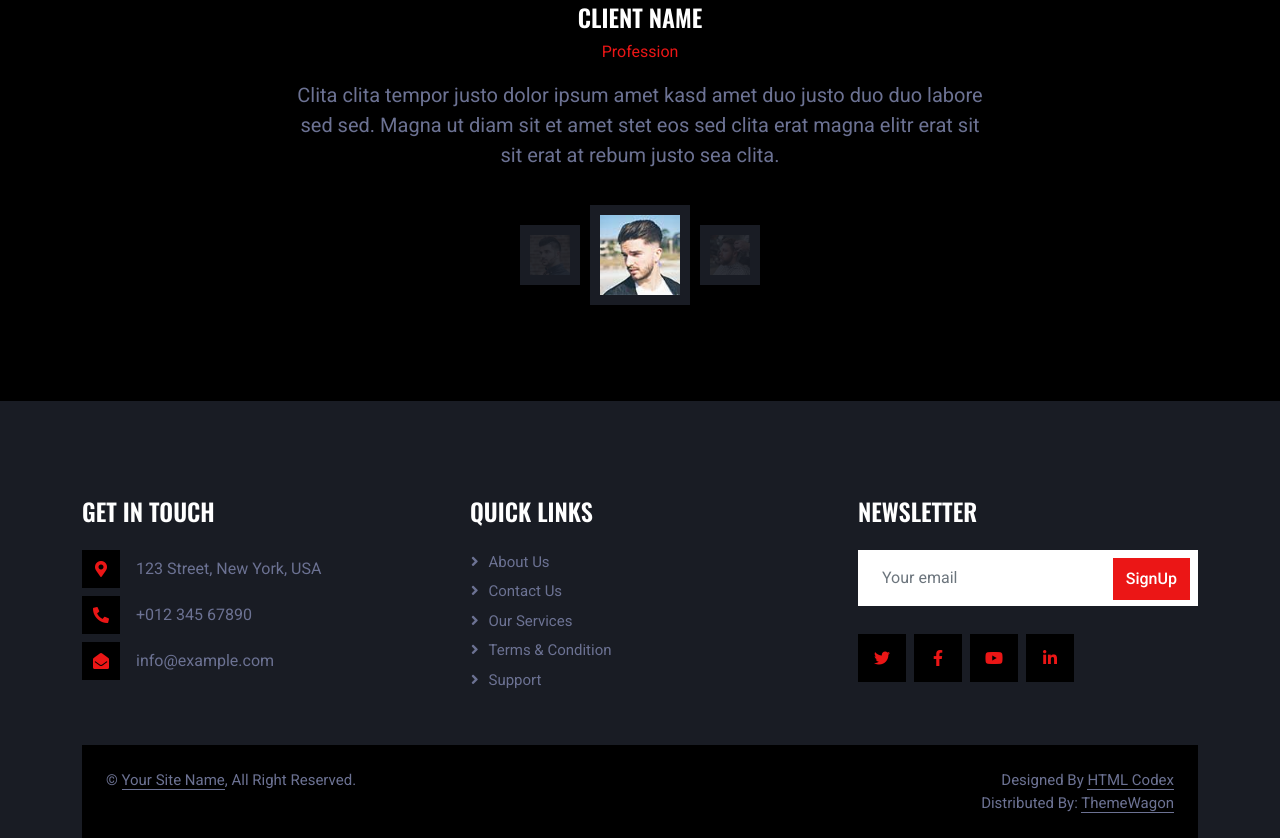
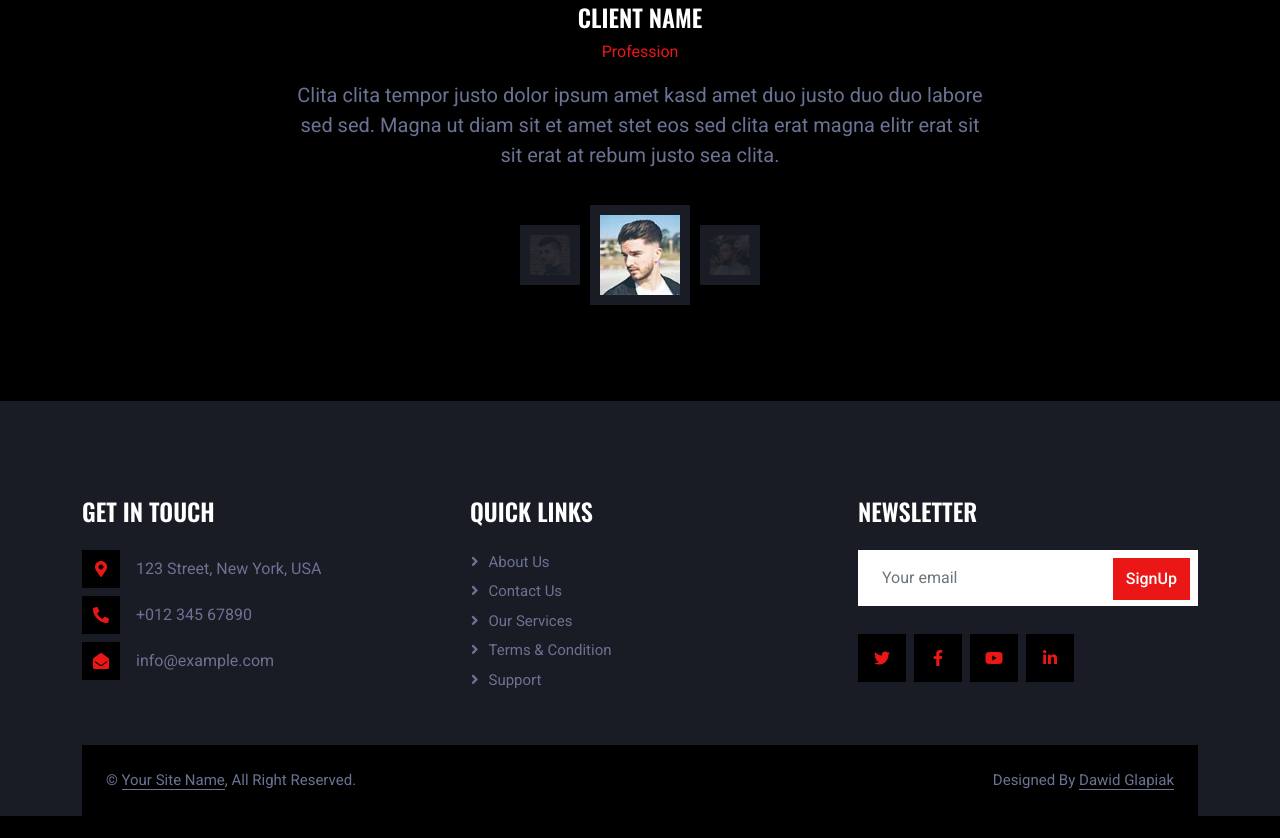
Before and after one commit to dawidglap/barbershop, a plain HTML site: page index.html in a window 1280 px wide. Shown: the part 4380-5218 px from the top of the page. After the commit the page ends 5196 px from the top, so only its background shows below. Drawn offline with nearby package versions, Linux system fonts and the light colour scheme.

Commit message:
example done

```diff
--- a/index.html
+++ b/index.html
@@ -529,9 +529,8 @@
                     </div>
                     <div class="col-md-6 text-center text-md-end">
                         <!--/*** This template is free as long as you keep the footer author’s credit link/attribution link/backlink. If you'd like to use the template without the footer author’s credit link/attribution link/backlink, you can purchase the Credit Removal License from "https://htmlcodex.com/credit-removal". Thank you for your support. ***/-->
-                        Designed By <a class="border-bottom" href="https://htmlcodex.com">HTML Codex</a>
-                        <br>Distributed By: <a class="border-bottom" href="https://themewagon.com"
-                            target="_blank">ThemeWagon</a>
+                        Designed By <a class="border-bottom" href="https://htmlcodex.com">Dawid Glapiak</a>
+
                     </div>
                 </div>
             </div>
```
